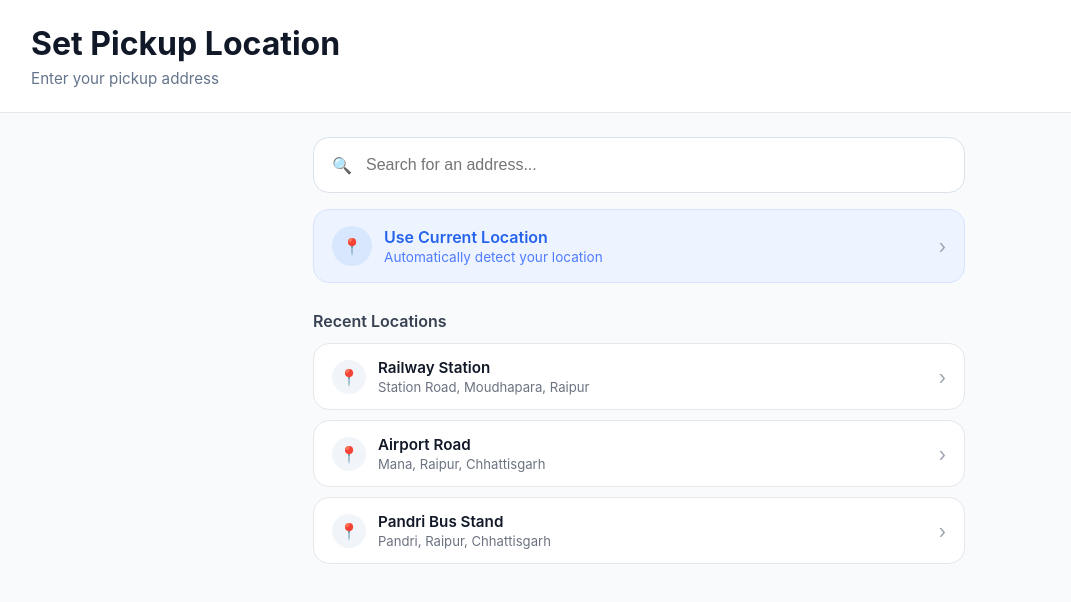
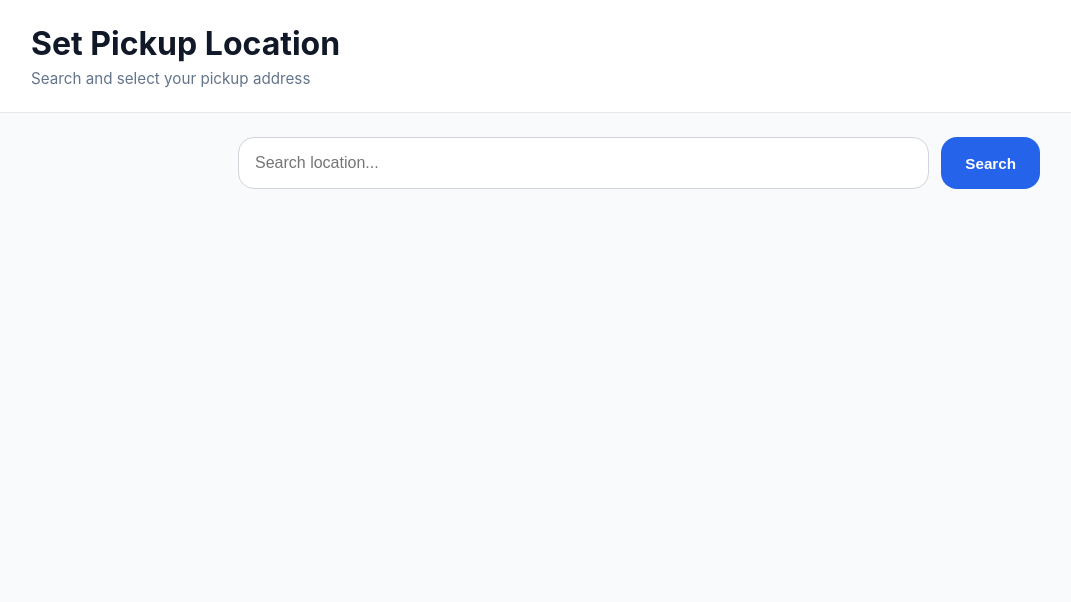
Before and after one commit to pranjali-22/comparify, a React (Vite) app in the folder compare-app/: page /pickup-location in a window 1280 px wide. Shown: the top 602 px of the page, without its empty margins (1-1072 px from the left). Built offline with nearby package versions, Linux system fonts and the light colour scheme.

Commit message:
location frontend

```diff
--- a/compare-app/src/pages/location/PickupLocationPage.tsx
+++ b/compare-app/src/pages/location/PickupLocationPage.tsx
@@ -1,22 +1,48 @@
 import { useState } from "react";
+
+interface Location {
+    id: string;
+    name: string;
+    fullAddress: string;
+    lat: number;
+    lng: number;
+}
 
 function PickupLocationPage() {
     const [search, setSearch] = useState("");
+    const [locations, setLocations] = useState<Location[]>([]);
+    const [loading, setLoading] = useState(false);
 
-    const addresses = [
-        {
-            title: "Railway Station",
-            address: "Station Road, Moudhapara, Raipur",
-        },
-        {
-            title: "Airport Road",
-            address: "Mana, Raipur, Chhattisgarh",
-        },
-        {
-            title: "Pandri Bus Stand",
-            address: "Pandri, Raipur, Chhattisgarh",
-        },
-    ];
+    const handleSearch = async () => {
+        if (!search.trim()) return;
+
+        try {
+            setLoading(true);
+            console.log(encodeURIComponent(search))
+            const response = await fetch(
+                `http://localhost:3000/api/locations?q=${encodeURIComponent(search)}`
+            );
+
+
+            const data = await response.json();
+            console.log(data.results)
+
+            setLocations(data.results || []);
+        } catch (error) {
+            console.error("Failed to fetch locations:", error);
+            setLocations([]);
+        } finally {
+            setLoading(false);
+        }
+    };
+
+    const handleLocationSelect = (location: Location) => {
+        console.log("Selected:", location);
+
+        // Later:
+        // Save location
+        // Navigate back
+    };
 
     return (
         <>
@@ -29,7 +55,7 @@ function PickupLocationPage() {
                     body {
                         margin: 0;
                         background: #f8fafc;
-            font-family: Inter, -apple-system, BlinkMacSystemFont, sans-serif;
+                        font-family: Inter, sans-serif;
                     }
 
                     .pickup-page {
@@ -56,231 +82,231 @@ function PickupLocationPage() {
                     }
 
                     .content {
-            max-width: 700px;
+                        max-width: 850px;
                         margin: 0 auto;
                         padding: 24px;
                     }
 
-          .search-box {
-            height: 56px;
-            background: white;
-            border: 1px solid #dbe2ea;
+                    .search-container {
+                        display: flex;
+                        gap: 12px;
+                        margin-bottom: 24px;
+                    }
+
+                    .search-input {
+                        flex: 1;
+                        height: 52px;
+
+                        border: 1px solid #d1d5db;
                         border-radius: 16px;
 
-            display: flex;
-            align-items: center;
+                        padding: 0 16px;
 
-            padding: 0 18px;
+                        font-size: 1rem;
+                        outline: none;
+                    }
+
+                    .search-input:focus {
+                        border-color: #2563eb;
+                    }
+
+                    .search-btn {
+                        border: none;
+                        background: #2563eb;
+                        color: white;
+
+                        padding: 0 24px;
+
+                        border-radius: 16px;
+
+                        cursor: pointer;
+
+                        font-weight: 600;
+                        font-size: 0.95rem;
+                    }
+
+                    .search-btn:hover {
+                        background: #1d4ed8;
+                    }
+
+                    .loading {
+                        color: #6b7280;
                         margin-bottom: 16px;
                     }
 
-          .search-icon {
-            color: #64748b;
+                    .results {
+                        margin-top: 20px;
                     }
 
-          .search-box input {
-            border: none;
-            outline: none;
-            background: transparent;
+                    .location-card {
+                        background: white;
 
-            width: 100%;
-            margin-left: 12px;
+                        border: 1px solid #d9dee8;
+                        border-radius: 22px;
 
-            font-size: 1rem;
-          }
+                        padding: 22px;
 
-          .current-location {
-            background: #eef4ff;
-            border: 1px solid #d7e3ff;
-            border-radius: 16px;
-
-            padding: 16px 18px;
+                        margin-bottom: 14px;
 
                         display: flex;
                         justify-content: space-between;
-            align-items: center;
+                        align-items: flex-start;
 
                         cursor: pointer;
-            transition: 0.2s;
+
+                        transition: all 0.2s ease;
                     }
 
-          .current-location:hover {
-            background: #e7efff;
+                    .location-card:hover {
+                        border-color: #c7d2fe;
+                        background: #fafcff;
                     }
 
                     .location-left {
                         display: flex;
-            align-items: center;
-            gap: 12px;
+                        gap: 18px;
+                        flex: 1;
                     }
 
-          .location-icon {
-            width: 40px;
-            height: 40px;
+                    .pin-icon {
+                        width: 42px;
+                        height: 42px;
 
                         border-radius: 50%;
 
-            background: rgba(59,130,246,0.12);
-
-            display: flex;
-            align-items: center;
-            justify-content: center;
-          }
-
-          .location-title {
-            font-size: 1rem;
-            font-weight: 600;
-            color: #2563eb;
-          }
-
-          .location-subtitle {
-            font-size: 0.85rem;
-            color: #4f7cff;
-            margin-top: 2px;
-          }
-
-          .section-title {
-            margin-top: 28px;
-            margin-bottom: 12px;
-
-            font-size: 1rem;
-            font-weight: 600;
-            color: #374151;
-          }
-
-          .address-card {
-            background: white;
-
-            border: 1px solid #e5e7eb;
-            border-radius: 16px;
-
-            padding: 14px 18px;
-
-            display: flex;
-            justify-content: space-between;
-            align-items: center;
-
-            margin-bottom: 10px;
-
-            cursor: pointer;
-            transition: 0.2s;
-          }
-
-          .address-card:hover {
-            border-color: #3b82f6;
-            background: #fbfdff;
-          }
-
-          .address-left {
-            display: flex;
-            align-items: center;
-            gap: 12px;
-          }
-
-          .pin {
-            width: 34px;
-            height: 34px;
-
-            border-radius: 50%;
-
-            background: #f1f5f9;
+                        background: #eef2ff;
 
                         display: flex;
                         align-items: center;
                         justify-content: center;
 
                         flex-shrink: 0;
+
+                        font-size: 1rem;
                     }
 
-          .address-title {
-            font-size: 0.95rem;
+                    .location-details {
+                        flex: 1;
+                    }
+
+                    .location-name {
+                        font-size: 1.15rem;
                         font-weight: 600;
                         color: #111827;
-            margin-bottom: 2px;
+
+                        margin-bottom: 8px;
                     }
 
-          .address-subtitle {
-            font-size: 0.82rem;
+                    .location-address {
                         color: #6b7280;
+
+                        font-size: 0.95rem;
+
+                        line-height: 1.6;
                     }
 
-          .arrow {
-            color: #9ca3af;
-            font-size: 1.2rem;
+                    .location-arrow {
+                        width: 44px;
+                        height: 44px;
+
+                        border-radius: 14px;
+
+                        background: #f8fafc;
+
+                        display: flex;
+                        align-items: center;
+                        justify-content: center;
+
+                        color: #6b7280;
+
+                        font-size: 1.5rem;
+
+                        margin-left: 16px;
+                    }
+
+                    .empty {
+                        color: #6b7280;
+                        margin-top: 20px;
                     }
                 `}
             </style>
 
             <div className="pickup-page">
                 <div className="header">
-                    <h1 className="title">Set Pickup Location</h1>
+                    <h1 className="title">
+                        Set Pickup Location
+                    </h1>
+
                     <div className="subtitle">
-                        Enter your pickup address
+                        Search and select your pickup address
                     </div>
                 </div>
 
                 <div className="content">
-                    <div className="search-box">
-                        <span className="search-icon">🔍</span>
-
+                    <div className="search-container">
                         <input
+                            className="search-input"
                             type="text"
-                            placeholder="Search for an address..."
+                            placeholder="Search location..."
                             value={search}
                             onChange={(e) =>
                                 setSearch(e.target.value)
                             }
                         />
+
+                        <button
+                            className="search-btn"
+                            onClick={handleSearch}
+                        >
+                            Search
+                        </button>
                     </div>
 
-                    <div className="current-location">
+                    {loading && (
+                        <div className="loading">
+                            Searching locations...
+                        </div>
+                    )}
+
+                    {!loading &&
+                        search &&
+                        locations.length === 0 && (
+                            <div className="empty">
+                                No locations found.
+                            </div>
+                        )}
+
+                    <div className="results">
+                        {locations.map((location) => (
+                            <div
+                                key={location.id}
+                                className="location-card"
+                                onClick={() =>
+                                    handleLocationSelect(location)
+                                }
+                            >
                                 <div className="location-left">
-                            <div className="location-icon">
+                                    <div className="pin-icon">
                                         📍
                                     </div>
 
-                            <div>
-                                <div className="location-title">
-                                    Use Current Location
+                                    <div className="location-details">
+                                        <div className="location-name">
+                                            {location.name}
                                         </div>
 
-                                <div className="location-subtitle">
-                                    Automatically detect your location
+                                        <div className="location-address">
+                                            {location.fullAddress}
                                         </div>
                                     </div>
                                 </div>
 
-                        <div className="arrow">›</div>
-                    </div>
-
-                    <div className="section-title">
-                        Recent Locations
-                    </div>
-
-                    {addresses.map((address) => (
-                        <div
-                            className="address-card"
-                            key={address.title}
-                        >
-                            <div className="address-left">
-                                <div className="pin">
-                                    📍
-                                </div>
-
-                                <div>
-                                    <div className="address-title">
-                                        {address.title}
-                                    </div>
-
-                                    <div className="address-subtitle">
-                                        {address.address}
+                                <div className="location-arrow">
+                                    ›
                                 </div>
                             </div>
+                        ))}
                     </div>
-
-                            <div className="arrow">›</div>
-                        </div>
-                    ))}
                 </div>
             </div>
         </>
```
Lines whose indentation alone changed are shown as unchanged.
